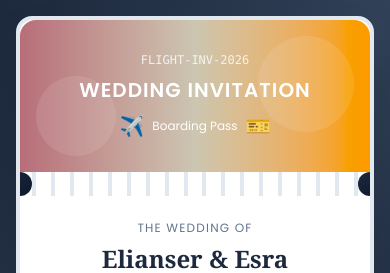
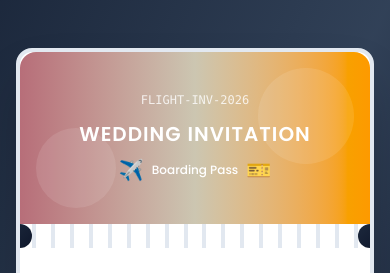
Before and after one commit to adminbinakasih/P-F, a Next.js app: page /boarding-pass-preview in a window 390 px wide. Shown: the top 273 px of the page. Built offline with nearby package versions, Linux system fonts and the light colour scheme; no server answers; a web font is replaced by a local one.

Commit message:
Fix: Add extra padding for mobile safe area and notch
- Increase py-8 to py-10 for more header top padding
- Add py-8 to outer container for safe area
- Adjust spacing in header (space-y-3, mb-3)
- Ensure content is not cut off by iPhone notch
- Better vertical spacing between header elements

```diff
--- a/src/components/invitation-boardingpass/BoardingPassInvitation.tsx
+++ b/src/components/invitation-boardingpass/BoardingPassInvitation.tsx
@@ -48,26 +48,26 @@ export default function BoardingPassInvitation({ data, guestName }: BoardingPass
 
   if (!isOpen) {
     return (
-      <div className="fixed inset-0 bg-gradient-to-br from-slate-800 via-slate-700 to-slate-900 flex items-center justify-center p-4 z-50 overflow-y-auto">
+      <div className="fixed inset-0 bg-gradient-to-br from-slate-800 via-slate-700 to-slate-900 flex items-center justify-center p-4 pt-safe z-50 overflow-y-auto">
         {/* Boarding Pass Cover */}
-        <div className="max-w-md w-full my-auto">
+        <div className="max-w-md w-full my-auto py-8">
           {/* Ticket Design */}
           <div className="bg-white rounded-2xl shadow-2xl border-4 border-slate-200">
             {/* Ticket Header - Gold Band */}
-            <div className="bg-gradient-to-r from-rose-gold via-gold to-amber-500 px-4 py-8 sm:px-6 text-white relative rounded-t-2xl">
+            <div className="bg-gradient-to-r from-rose-gold via-gold to-amber-500 px-4 py-10 sm:px-6 text-white relative rounded-t-2xl">
               {/* Background decorations only */}
               <div className="absolute inset-0 opacity-10 overflow-hidden rounded-t-2xl pointer-events-none">
                 <div className="absolute top-4 right-4 w-24 h-24 bg-white rounded-full"></div>
                 <div className="absolute bottom-4 left-4 w-20 h-20 bg-white rounded-full"></div>
               </div>
-              <div className="relative z-10 text-center space-y-2">
-                <div className="flex items-center justify-center gap-2 mb-2">
+              <div className="relative z-10 text-center space-y-3">
+                <div className="flex items-center justify-center gap-2 mb-3">
                   <span className="text-xs font-mono opacity-80">FLIGHT-INV-2026</span>
                 </div>
-                <h3 className="text-xl sm:text-2xl font-bold uppercase tracking-wider">Wedding Invitation</h3>
-                <div className="flex items-center justify-center gap-2 mt-2">
+                <h3 className="text-xl sm:text-2xl font-bold uppercase tracking-wider mb-2">Wedding Invitation</h3>
+                <div className="flex items-center justify-center gap-2">
                   <span className="text-xl sm:text-2xl">✈️</span>
-                  <span className="text-xs sm:text-sm">Boarding Pass</span>
+                  <span className="text-xs sm:text-sm font-medium">Boarding Pass</span>
                   <span className="text-xl sm:text-2xl">🎫</span>
                 </div>
               </div>
```
